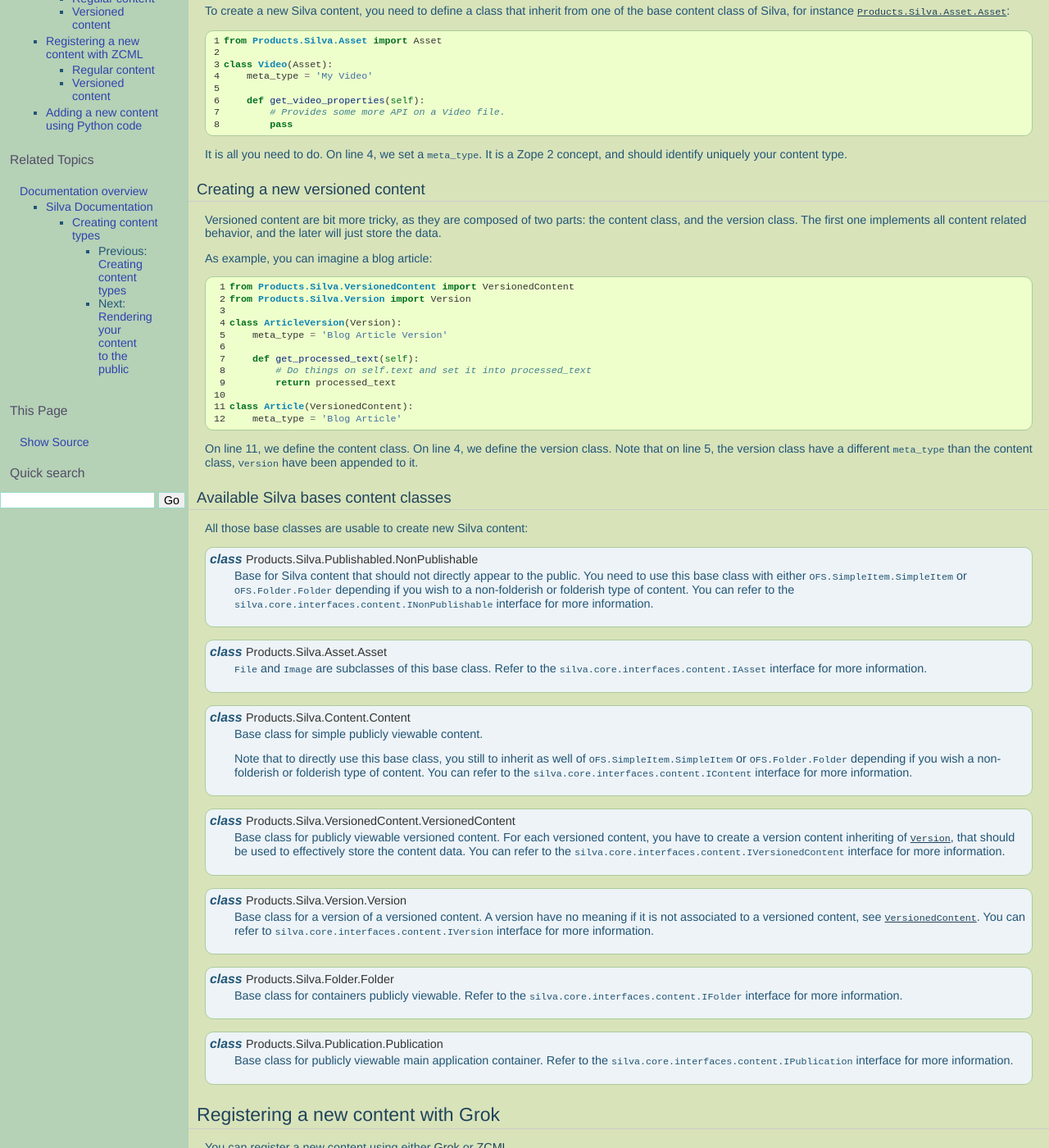
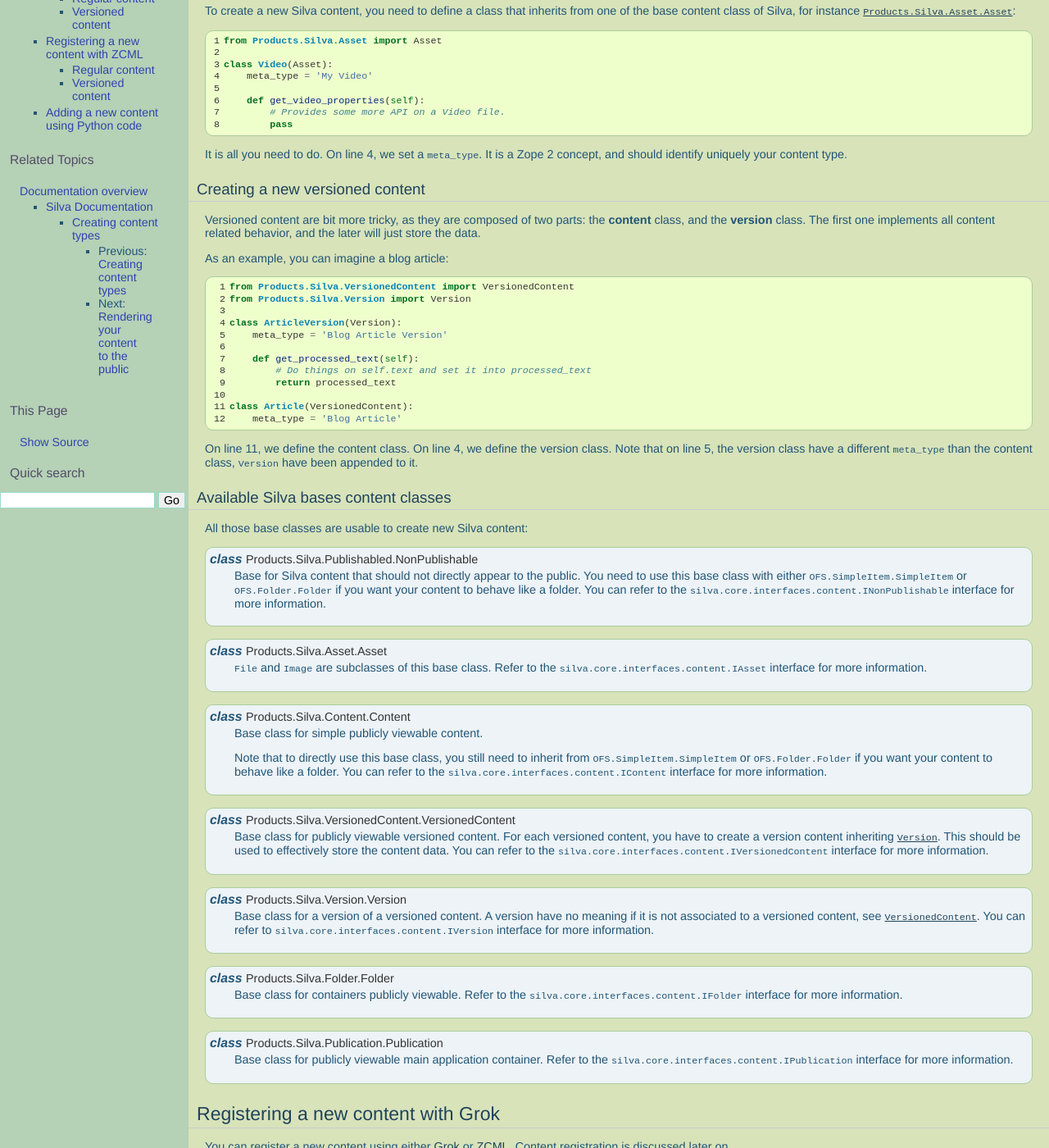
Before and after one commit to silvacms/documentation, a Sphinx documentation site: the page built from source/silva/contents/base.rst, in a window 1280 px wide and 1400 px high, scrolled down 467 px. Shown: the whole window at 82% size. Built offline with Sphinx 7.4.7, drawn with Linux system fonts in a browser that asks for light colours; pages that are not in the unit, such as notebooks, are missing from menus; comment, search, counter and statistics services are not loaded; cross-references to code outside the pages are shown as plain code; some of the changed text lies outside the part shown.

Commit message:
fix content type doc

```diff
--- a/source/silva/contents/base.rst
+++ b/source/silva/contents/base.rst
@@ -6,7 +6,7 @@
 Create a new content
 --------------------
 
-To create a new Silva content, you need to define a class that inherit
+To create a new Silva content, you need to define a class that inherits
 from one of the base content class of Silva, for instance
 :py:class:`Products.Silva.Asset.Asset`:
 
@@ -30,11 +30,11 @@
 ~~~~~~~~~~~~~~~~~~~~~~~~~~~~~~~~
 
 Versioned content are bit more tricky, as they are composed of two
-parts: the content class, and the version class. The first one
+parts: the **content** class, and the **version** class. The first one
 implements all content related behavior, and the later will just store
 the data.
 
-As example, you can imagine a blog article:
+As an example, you can imagine a blog article:
 
 .. code-block:: python
    :linenos:
@@ -69,9 +69,9 @@
 
   Base for Silva content that should not directly appear to the
   public. You need to use this base class with either
-  ``OFS.SimpleItem.SimpleItem`` or ``OFS.Folder.Folder`` depending if
-  you wish to a non-folderish or folderish type of content. You can
-  refer to the
+  ``OFS.SimpleItem.SimpleItem`` or ``OFS.Folder.Folder`` if you want
+  your content to behave like a folder.
+  You can refer to the
   :py:interface:`~silva.core.interfaces.content.INonPublishable`
   interface for more information.
 
@@ -85,10 +85,10 @@
 
   Base class for simple publicly viewable content.
 
-  Note that to directly use this base class, you still to inherit as
-  well of ``OFS.SimpleItem.SimpleItem`` or ``OFS.Folder.Folder``
-  depending if you wish a non-folderish or folderish type of
-  content. You can refer to the
+  Note that to directly use this base class, you still need to inherit from
+  ``OFS.SimpleItem.SimpleItem`` or ``OFS.Folder.Folder`` if you want
+  your content to behave like a folder.
+  You can refer to the
   :py:interface:`~silva.core.interfaces.content.IContent`
   interface for more information.
 
@@ -96,7 +96,7 @@
 
   Base class for publicly viewable versioned content. For each
   versioned content, you have to create a version content inheriting
-  of :py:class:`~Products.Silva.Version.Version`, that should
+  :py:class:`~Products.Silva.Version.Version`. This should
   be used to effectively store the content data. You can refer to the
   :py:interface:`~silva.core.interfaces.content.IVersionedContent`
   interface for more information.
@@ -108,7 +108,6 @@
   :py:class:`~Products.Silva.VersionedContent.VersionedContent`.  You
   can refer to :py:interface:`~silva.core.interfaces.content.IVersion`
   interface for more information.
-
 
 .. class:: Products.Silva.Folder.Folder
 
@@ -126,6 +125,7 @@
 -----------------------------------
 
 You can register a new content using either :term:`Grok` or :term:`ZCML`.
+Content registration is discussed later on.
 
 .. note::
 
@@ -152,8 +152,8 @@
 
 On line 6, the ``silvaconf.icon`` directive sets the pathname to an
 icon file (``GIF`` or ``PNG``) to use as content icon. On line 7, the
-priority of the content in the addable menu is changed with the help
-of ``silvaconf.priority``.
+priority of the content in the addable menu is changed with the directive
+``silvaconf.priority``.
 
 
 By default Silva will create a factory for your content.
@@ -166,7 +166,7 @@
 
 However, you can still provide yourself your own factory function to
 customize the creation of your content. You have some responsibilities
-if you do it, as triggering some :term:`Zope event`:
+if you so, like triggering some :term:`Zope event`:
 
 .. code-block:: python
 
@@ -215,9 +215,9 @@
 Versioned content
 ~~~~~~~~~~~~~~~~~
 
-Registering a new versioned content in Silva works exactly registering
+Registering a new versioned content in Silva works exactly like registering
 a regular content, except there is an additional :term:`Grok
-directive` needed to associate the version class to the versioned
+directive` is needed to associate the content class to the versioned
 content class:
 
 .. code-block:: python
@@ -243,7 +243,7 @@
 -----------------------------------
 
 :term:`Grok` registration should be preferred over :term:`ZCML`
-registration, but if you wish, you can still use :term:`ZCML` to
+registration, but if you want to, you can still use :term:`ZCML` to
 register your contents.
 
 
```
Also changed, not shown: other parts of source/silva/contents/base.rst (+3 -4 lines).
